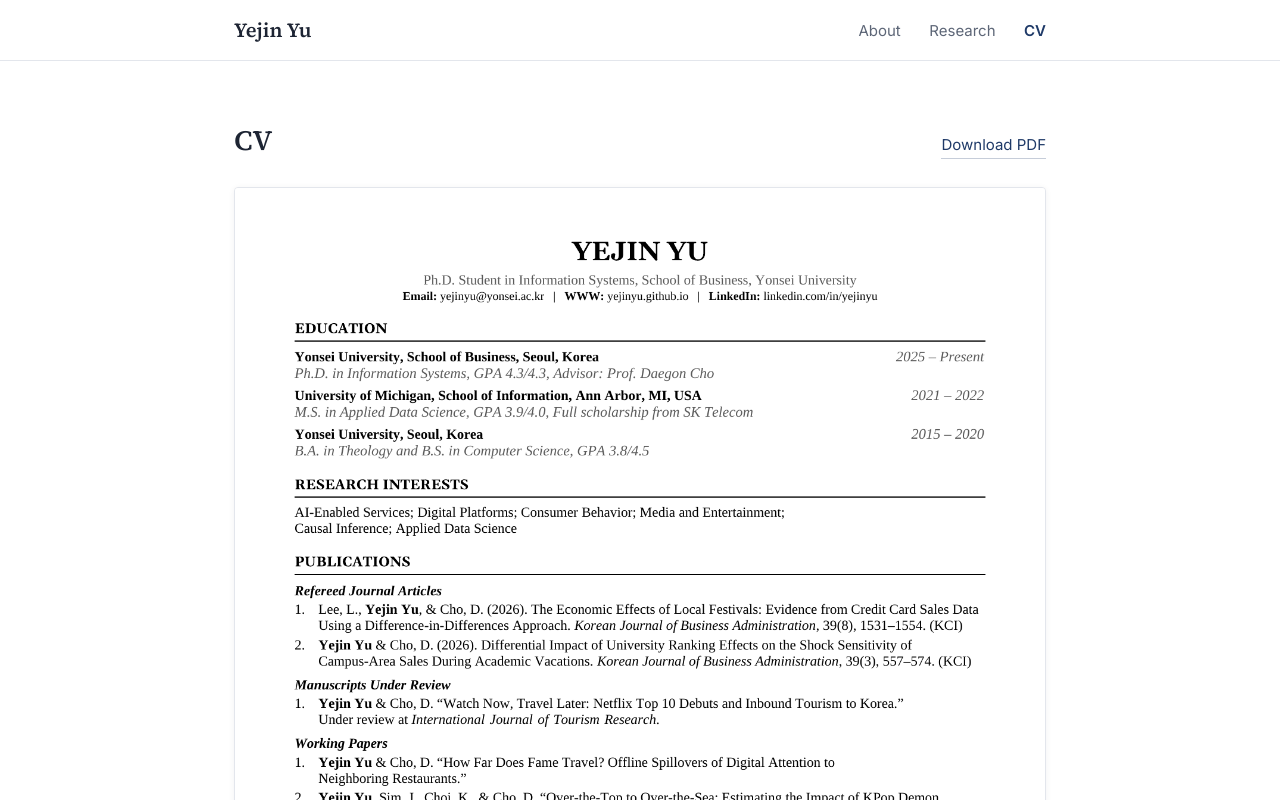
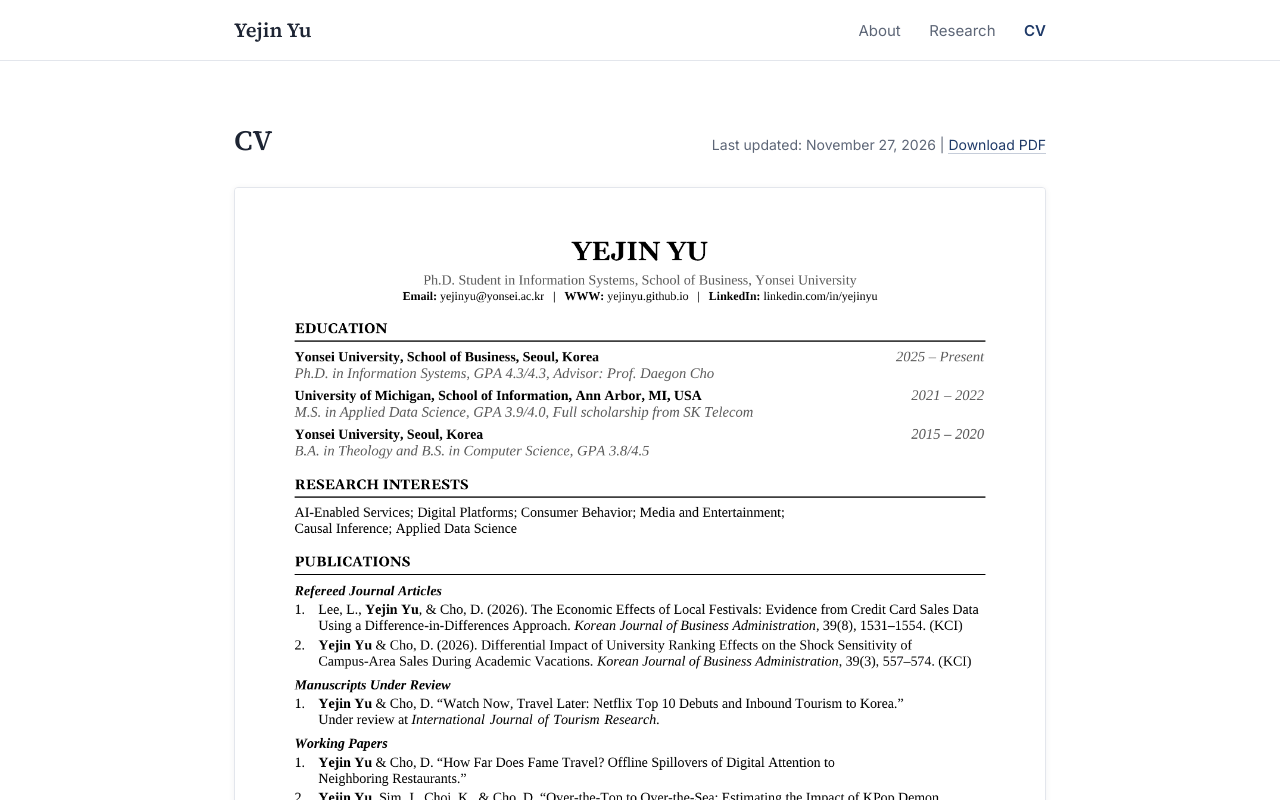
Before and after one commit to yejinyu/yejinyu.github.io, a plain HTML site: page cv.html in a window 1280 px wide. Shown: the top 800 px of the page. Drawn offline with Linux system fonts and the light colour scheme.

Commit message:
Rename CV file, add last-updated date
Co-Authored-By: Claude Opus 5.5 <noreply@anthropic.com>
Claude-Session: https://claude.ai/code/session_013zZN1Qx7We2kszFuvRqBdL

```diff
--- a/cv.html
+++ b/cv.html
@@ -31,7 +31,7 @@
     <section id="cv" class="page">
       <div class="cv-head">
         <h2 class="section-title">CV</h2>
-        <a class="cv-download" href="cv.pdf" download>Download PDF</a>
+        <span class="cv-meta">Last updated: November 27, 2026 | <a href="Yejin_Yu_CV.pdf" download="Yejin_Yu_CV.pdf">Download PDF</a></span>
       </div>
       <div class="cv-pages">
         <img src="cv-page-1.png" alt="Yejin Yu CV, page 1" loading="lazy">
--- a/style.css
+++ b/style.css
@@ -121,3 +121,4 @@ section.page .group:first-of-type { margin-top: 20px; }
 @media (max-width: 680px) { .cv-embed { height: 75vh; } }
 .cv-pages { display: flex; flex-direction: column; gap: 16px; }
 .cv-pages img { width: 100%; height: auto; display: block; border: 1px solid var(--line); border-radius: 4px; box-shadow: 0 1px 6px rgba(29,36,51,0.06); background: #fff; }
+.cv-meta { font-size: 14px; color: var(--muted); }
```
Also changed, not shown: index.html (+1 -1 lines), 2 other files.
